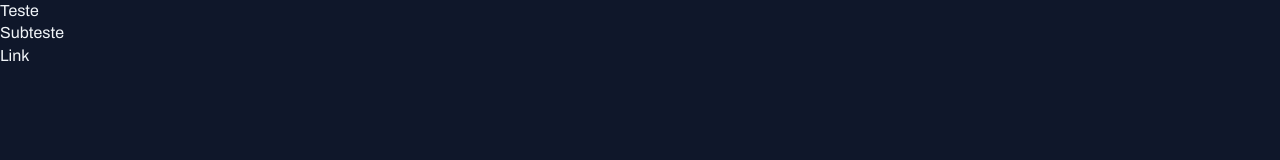
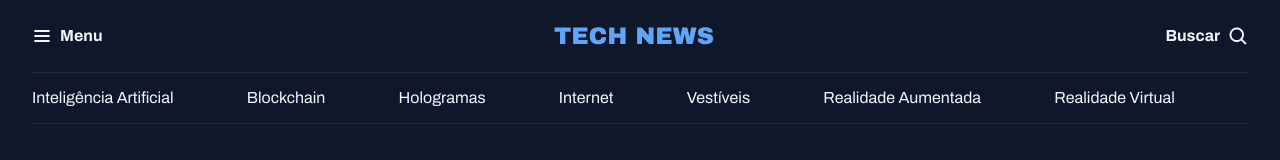
Before and after one commit to PizarroCris/projeto-portal-de-noticias, a plain HTML site: page index.html in a window 1280 px wide. Drawn offline with Linux system fonts and the light colour scheme.

Commit message:
criando o header

```diff
--- a/index.html
+++ b/index.html
@@ -12,8 +12,31 @@
   <link href="https://fonts.googleapis.com/css2?family=Archivo:ital,wght@0,100..900;1,100..900&display=swap" rel="stylesheet">
 </head>
 <body>
-  <h1>Teste</h1>
-  <h2>Subteste</h2>
-  <a href="#" class="skip-link">Link</a>
+  <header class="container">
+    <nav id="primary" class="grid grid-flow-col">
+      <div>
+        <img src="assets/icons/List.svg" alt="menu icon">
+        <strong>Menu</strong>
+      </div>
+
+      <div>
+        <img src="assets/Logo.svg" alt="TechNews logo">
+      </div>
+      <div>
+          <strong>Buscar</strong>
+          <img src="assets/icons/MagnifyingGlass.svg" alt="search icon">
+        </div>
+    </nav>
+    <nav id="secondary" class="grid grid-flow-col">
+      <a href="#">Inteligência Artificial</a>
+      <a href="#">Blockchain</a>
+      <a href="#">Hologramas</a>
+      <a href="#">Internet</a>
+      <a href="#">Vestíveis</a>
+      <a href="#">Realidade Aumentada</a>
+      <a href="#">Realidade Virtual</a>
+    </nav>
+  </header>
+
 </body>
 </html>
--- a/styles/global.css
+++ b/styles/global.css
@@ -39,3 +39,17 @@ a:hover {
 h1, h2, h3 {
   font: inherit
 }
+
+.container {
+  max-width: 1280px;
+  padding-inline: 32px;
+  margin-inline: auto;
+}
+
+.grid {
+  display: grid;
+}
+
+.grid-flow-col {
+  grid-auto-flow: column;
+}
--- /dev/null
+++ b/styles/header.css
@@ -0,0 +1,23 @@
+#primary {
+  padding-block: 20px;
+
+  div {
+    display: flex;
+    align-items: center;
+    gap: 8px;
+  }
+
+  div:nth-child(2) {
+    margin-inline: auto;
+  }
+
+  div:nth-child(3) {
+    justify-self: end;
+  }
+}
+
+#secondary {
+  padding-block: 14px;
+  border: solid 1px var(--stroke-color);
+  border-inline: none;
+}
--- a/styles/index.css
+++ b/styles/index.css
@@ -1 +1,2 @@
 @import url(global.css);
+@import url(header.css);
```
